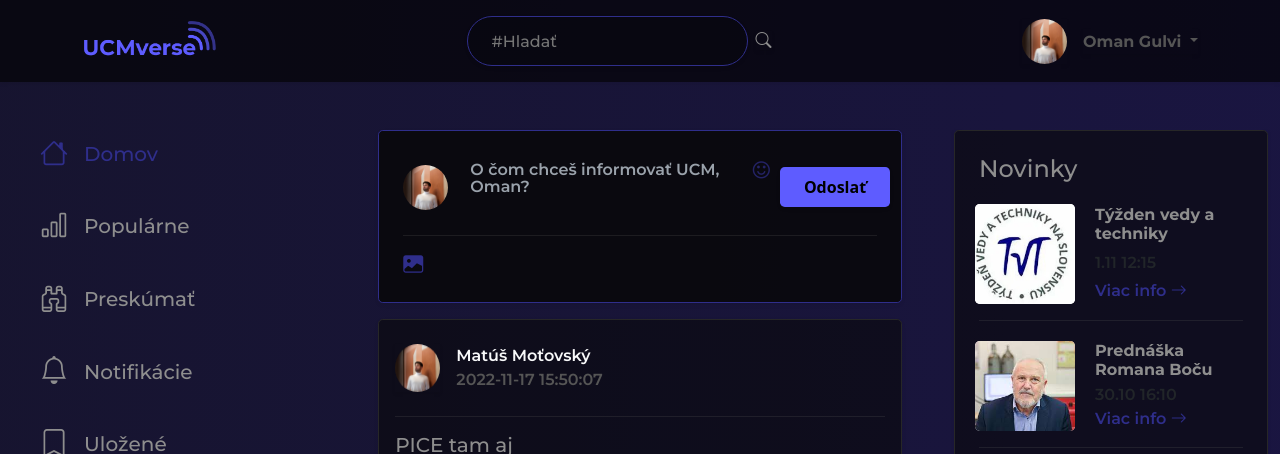
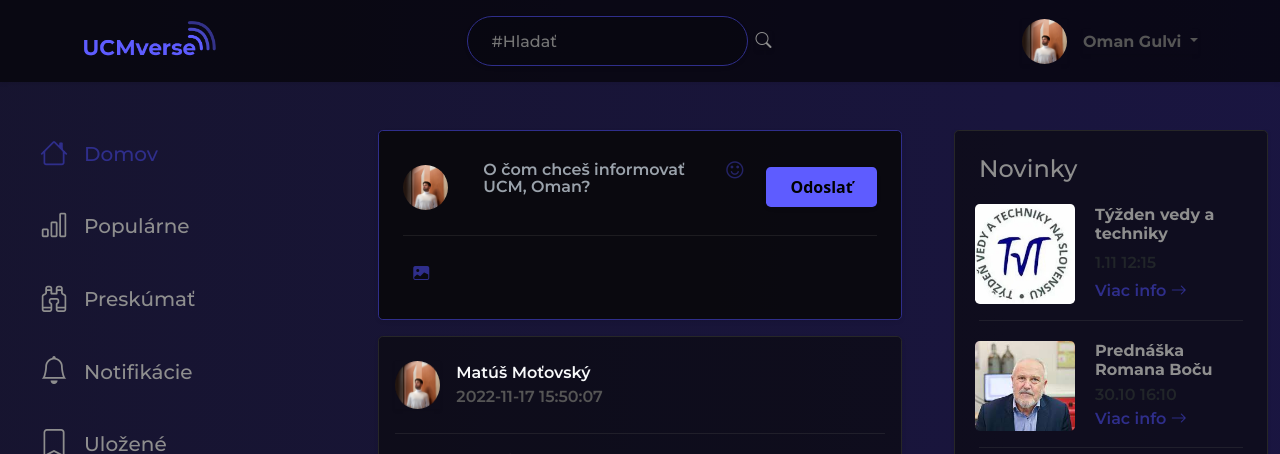
Before and after one commit to KNXKO/UCMverse, a PHP site: page /home.php in a window 1280 px wide. Shown: the top 454 px of the page. Run offline with PHP 8.4, Linux system fonts and the light colour scheme; data comes from the database, SQL or seed files in the repository; some libraries are stand-ins or nearby versions; grey boxes are pictures that could not be loaded.

Commit message:
Opraveny upload, udalosti

```diff
--- a/home.php
+++ b/home.php
@@ -32,8 +32,7 @@
     <script src="assets/emoji/js/util.min.js"></script>
     <script src="assets/emoji/js/jquery.emojiarea.min.js"></script>
     <script src="assets/emoji/js/emoji-picker.min.js"></script>
-    <title>UCMverse</title>
-
+    <title>UCMverse | Domov</title>
 </head>
 
 <body>
@@ -158,7 +157,7 @@
             </div>
             <!-- RIGHT BAR -->
             <div class="container my-3 px-0 float-lg-end col-md-12 col-lg-3 my-lg-0 col-xxl-3 m-lg-auto shadow-sm">
-                <div class="p-4 rounded-3 d-flex flex-column m-md-auto flex-lg-column w-auto post-bg-color bd-black">
+                <div class="rounded-3 d-flex flex-column m-md-auto flex-lg-column w-auto post-bg-color bd-black p-4">
                     <h4 class="mb-3">Novinky</h4>
                     <!-- 1 -->
                     <div class="d-flex mt-1 ms-2">
@@ -215,7 +214,7 @@
                         <!-- USER FOTO -->
                         <img class="me-3" src="assets/img/Ellipse 3.png" alt="">
                         <!-- MSG -->
-                        <div class="col-6 col-xxl-8 col-md-8">
+                        <div class="col-6 col-xxl-8 col-md-8 col-lg-7">
                             <!-- EMOJI -->
                             <p class="emoji-picker-container">
                                 <textarea class="c-darkgrey border-0 prosim" placeholder="O čom chceš informovať UCM, Oman?" type="text" name="msg" id="msg" maxlength="250" row="2" data-emojiable="true" data-emoji-input="unicode" required></textarea>
@@ -227,20 +226,21 @@
                     <!-- LINE -->
                     <hr class="c-black">
                     <!-- ATTACH FOTO -->
-                    <a class="menu-list" onclick="toggler('fotodiv');">
-                        <h5 class="bi bi-image-fill d-inline c-darkprimary"></h5>
-                    </a>
+                    <label class="uploadFile menu-list">
+                        <i class="bi bi-image-fill d-inline c-darkprimary fa-md mr-2"></i>
+                        <input type="file" class="inputfile form-control" name="userfile[]" value="" multiple="" />
+                    </label>
                     <!--
                         <a onclick="toggler('zvukdiv');"><img src="assets/img/Group 15.png" alt="Vlozit zvuk">
                             <p class="d-inline me-3 c-darkgrey">Zvuk</p>
                         </a>
                         <img src="assets/img/Group 16.png" alt="Vlozit video">
-                        <p class="d-inline me-3 c-darkgrey">Video</p>-->
+                        <p class="d-inline me-3 c-darkgrey">Video</p>
                     <div id="fotodiv" class="hidden">
                         <div class="d-flex justify-content-between align-items-center">
                             <input type="file" class="form-control bg-black border-0 h-25 mt-3 my-2 w-100 fs-6 rounded-3" name="userfile[]" value="" multiple="" />
                         </div>
-                    </div>
+                    </div>-->
                 </form>
                 <!-- CENTER MENU
                     <div id="zvukdiv" class="hidden">
```
